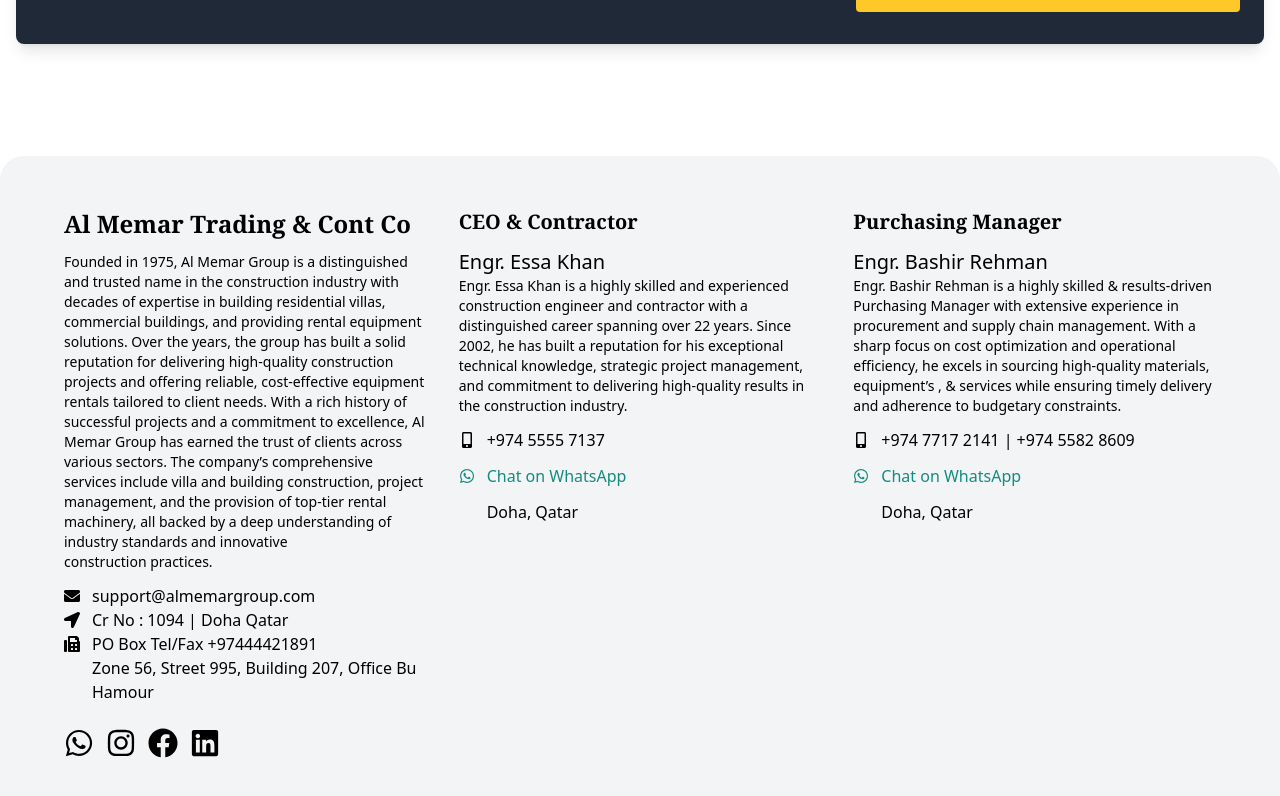
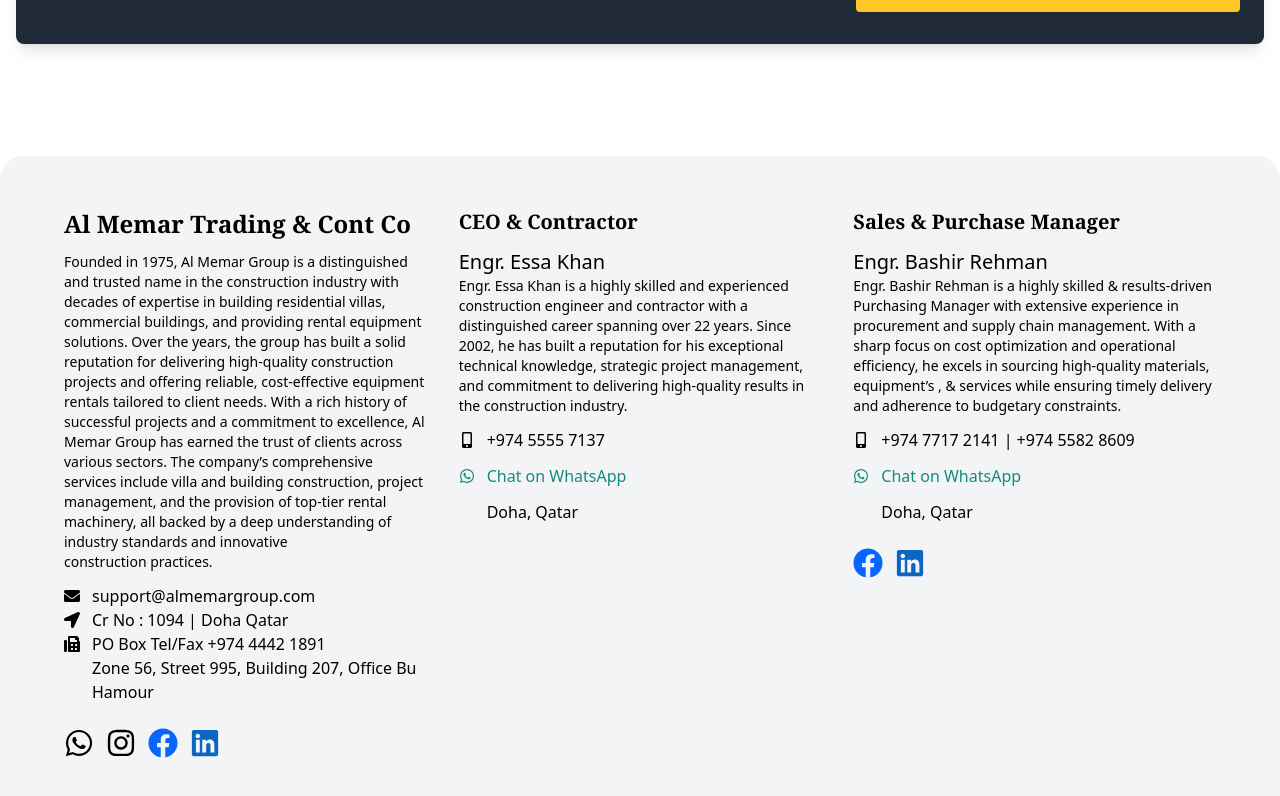
Before and after one commit to kaashe/alMemarGroup, a React (Vite) app: page / in a window 1280 px wide. Shown: the part 5032-5828 px from the top of the page. Built offline with nearby package versions, Linux system fonts and the light colour scheme; some icons are missing.

Commit message:
fixed footer

```diff
--- a/index.html
+++ b/index.html
@@ -4,7 +4,7 @@
     <meta charset="UTF-8" />
     <link rel="icon" type="image/svg+xml" href="./src//assets//crane.png" />
     <meta name="viewport" content="width=device-width, initial-scale=1.0" />
-    <title>| Al Memar Group</title>
+    <title>Al Memar Group</title>
   </head>
   <body>
     <div id="root"></div>
--- a/src/components/Footer/Footer.jsx
+++ b/src/components/Footer/Footer.jsx
@@ -53,7 +53,7 @@
             </div>
             <div className="flex items-center gap-3">
               <FaFax />
-              <p>PO Box Tel/Fax +97444421891</p>
+              <p>PO Box Tel/Fax +974 4442 1891</p>
             </div>
             <div className="flex items-center gap-3">
               <FaLocationDot />
@@ -67,14 +67,48 @@
               <a href="#">
                 <FaInstagram className="text-3xl hover:text-primary duration-300" />
               </a>
-              <a href="#">
-                <FaFacebook className="text-3xl hover:text-primary duration-300" />
+              <a target="_blank" href="https://www.facebook.com/AlMemarGroup?mibextid=LQQJ4d&rdid=g378GLkgTZ8tt0Dm&share_url=https%3A%2F%2Fwww.facebook.com%2Fshare%2F15cMxLnCqz%2F%3Fmibextid%3DLQQJ4d">
+                <FaFacebook className="text-[#0866FF] text-3xl hover:text-primary duration-300" />
               </a>
-              <a href="#">
-                <FaLinkedin className="text-3xl hover:text-primary duration-300" />
+              <a target="_blank" href="https://www.linkedin.com/in/al-memar-trading-and-contracting-co-2a98b3336/?utm_source=share&utm_campaign=share_via&utm_content=profile&utm_medium=ios_app">
+                <FaLinkedin className="text-[#0A66C2] text-3xl hover:text-primary duration-300" />
               </a>
             </div>
           </div>
+          {/* <div className=" py-8 px-4 ">
+            <h5 className="sm:text-xl text-1xl font-bold sm:text-left text-justify mb-3 flex items-center gap-3 font-serif">
+              Sales & Purchasing Manager
+            </h5>
+            <p className="text-xl">
+              Engr. Bashir Rehman
+            </p>
+            <p className="text-sm">
+              Engr. Bashir Rehman is a highly skilled & results-driven Purchasing Manager with extensive experience in procurement and supply chain management. With a sharp focus on cost optimization and operational efficiency, he excels in sourcing high-quality materials, equipment’s , & services while ensuring timely delivery and adherence to budgetary constraints.
+
+            </p>
+            <div className="flex items-center gap-3 mt-3">
+              <FaMobileAlt />
+              <p>+974 7717 2141   |  +974 5582 8609</p>
+            </div>
+            <div className="flex items-center gap-3 mt-3">
+              <FaWhatsapp className="text-[#128C7E]" />
+              <p className="text-[#128C7E]">
+                <a href="https://wa.me/97477172141?text=Hi%20Bashir%20Rehman!" target="_blank" rel="noopener noreferrer">Chat on WhatsApp</a>
+              </p>
+            </div>
+            <div className="flex items-center gap-3 mt-3">
+              <FaLocationDot />
+              <p>Doha, Qatar</p>
+            </div>
+            <div className="flex items-center gap-3 mt-6">
+              <a target="_blank" href="https://www.facebook.com/Bashir.lala.PSF">
+                <FaFacebook className="text-[#0866FF] text-3xl hover:text-primary duration-300" />
+              </a>
+              <a target="_blank" href="https://www.linkedin.com/in/prince-bashir/?utm_source=share&utm_campaign=share_via&utm_content=profile&utm_medium=ios_app">
+                <FaLinkedin className="text-[#0A66C2] text-3xl hover:text-primary duration-300" />
+              </a>
+            </div>
+          </div> */}
           <div className=" py-8 px-4 ">
             <h5 className="sm:text-xl text-1xl font-bold sm:text-left text-justify mb-3 flex items-center gap-3 font-serif">
               CEO & Contractor
@@ -103,7 +137,7 @@
           </div>
           <div className=" py-8 px-4 ">
             <h5 className="sm:text-xl text-1xl font-bold sm:text-left text-justify mb-3 flex items-center gap-3 font-serif">
-              Purchasing Manager
+              Sales & Purchase Manager
             </h5>
             <p className="text-xl">
               Engr. Bashir Rehman
@@ -119,14 +153,20 @@
             <div className="flex items-center gap-3 mt-3">
               <FaWhatsapp className="text-[#128C7E]" />
               <p className="text-[#128C7E]">
-                <a href="https://wa.me/97477172141?text=Hi%20Bashir%20Rehman!
-
-" target="_blank" rel="noopener noreferrer">Chat on WhatsApp</a>
+                <a href="https://wa.me/97477172141?text=Hi%20Bashir%20Rehman!" target="_blank" rel="noopener noreferrer">Chat on WhatsApp</a>
               </p>
             </div>
             <div className="flex items-center gap-3 mt-3">
               <FaLocationDot />
               <p>Doha, Qatar</p>
+            </div>
+            <div className="flex items-center gap-3 mt-6">
+              <a target="_blank" href="https://www.facebook.com/Bashir.lala.PSF">
+                <FaFacebook className="text-[#0866FF] text-3xl hover:text-primary duration-300" />
+              </a>
+              <a target="_blank" href="https://www.linkedin.com/in/prince-bashir/?utm_source=share&utm_campaign=share_via&utm_content=profile&utm_medium=ios_app">
+                <FaLinkedin className="text-[#0A66C2] text-3xl hover:text-primary duration-300" />
+              </a>
             </div>
           </div>
         </div>
```
